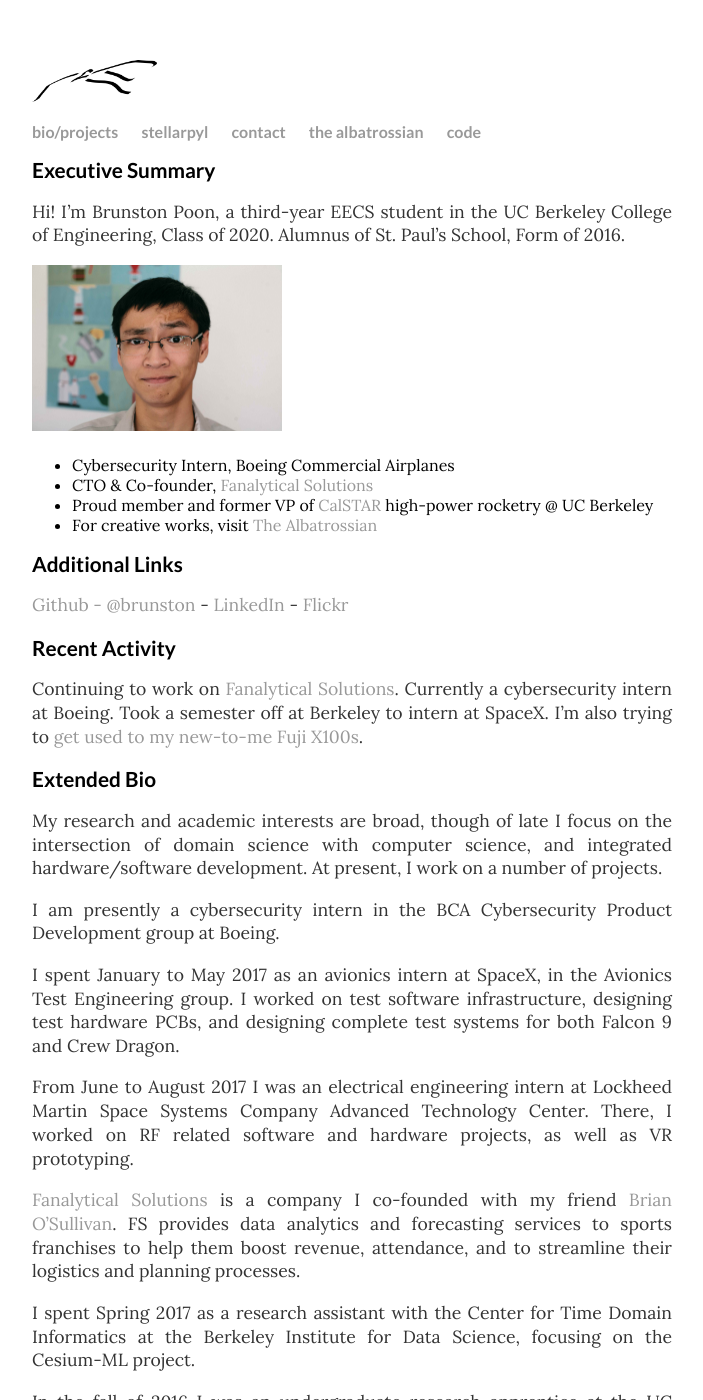
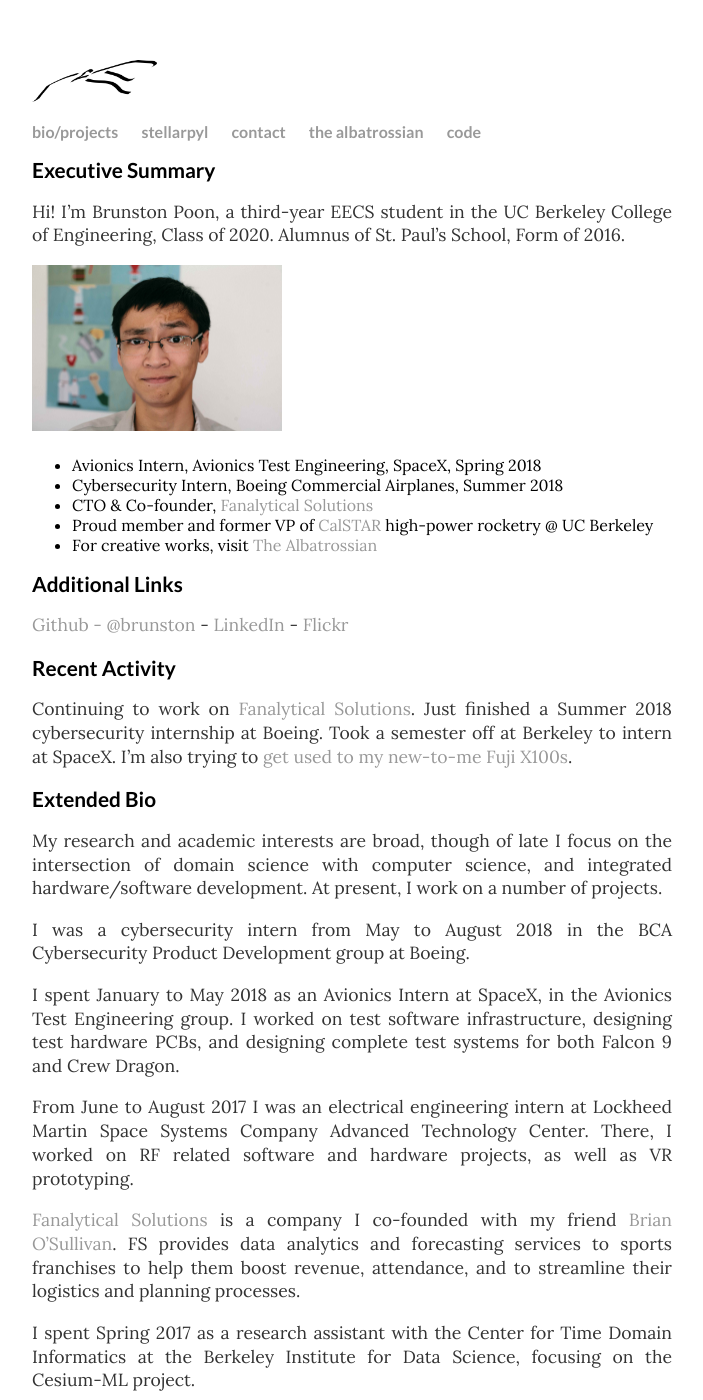
Before and after one commit to brupoon/brunstonio, a Jekyll site: the page built from index.md, in a window 1280 px wide and 1400 px high. Shown: the whole window, without its empty margins (288-991 px from the left). Built offline with Jekyll 4.4.1, drawn with Linux system fonts in a browser that asks for light colours.

Commit message:
update homepage

```diff
--- a/index.md
+++ b/index.md
@@ -10,7 +10,8 @@
 
 <img src="images/brunston.jpg" alt="Brunston" style="width: 250px;"/>
 
-* Cybersecurity Intern, Boeing Commercial Airplanes
+* Avionics Intern, Avionics Test Engineering, SpaceX, Spring 2018
+* Cybersecurity Intern, Boeing Commercial Airplanes, Summer 2018
 * CTO & Co-founder, [Fanalytical Solutions](http://fanalyticalsolutions.com)
 * Proud member and former VP of [CalSTAR](https://stars.berkeley.edu) high-power rocketry @ UC Berkeley
 * For creative works, visit [The Albatrossian](http://albatrossian.xyz)
@@ -23,16 +24,16 @@
 Recent Activity
 ===============
 
-Continuing to work on [Fanalytical Solutions](http://fanalyticalsolutions.com). Currently a cybersecurity intern at Boeing. Took a semester off at Berkeley to intern at SpaceX. I'm also trying to [get used to my new-to-me Fuji X100s](http://albatrossian.xyz/photos/thirtyinthirty/).
+Continuing to work on [Fanalytical Solutions](http://fanalyticalsolutions.com). Just finished a Summer 2018 cybersecurity internship at Boeing. Took a semester off at Berkeley to intern at SpaceX. I'm also trying to [get used to my new-to-me Fuji X100s](http://albatrossian.xyz/photos/thirtyinthirty/).
 
 Extended Bio
 ============
 
 My research and academic interests are broad, though of late I focus on the intersection of domain science with computer science, and integrated hardware/software development. At present, I work on a number of projects.
 
-I am presently a cybersecurity intern in the BCA Cybersecurity Product Development group at Boeing.
+I was a cybersecurity intern from May to August 2018 in the BCA Cybersecurity Product Development group at Boeing.
 
-I spent January to May 2017 as an avionics intern at SpaceX, in the Avionics Test Engineering group. I worked on test software infrastructure, designing test hardware PCBs, and designing complete test systems for both Falcon 9 and Crew Dragon.
+I spent January to May 2018 as an Avionics Intern at SpaceX, in the Avionics Test Engineering group. I worked on test software infrastructure, designing test hardware PCBs, and designing complete test systems for both Falcon 9 and Crew Dragon.
 
 From June to August 2017 I was an electrical engineering intern at Lockheed Martin Space Systems Company Advanced Technology Center. There, I worked on RF related software and hardware projects, as well as VR prototyping.
 
```
